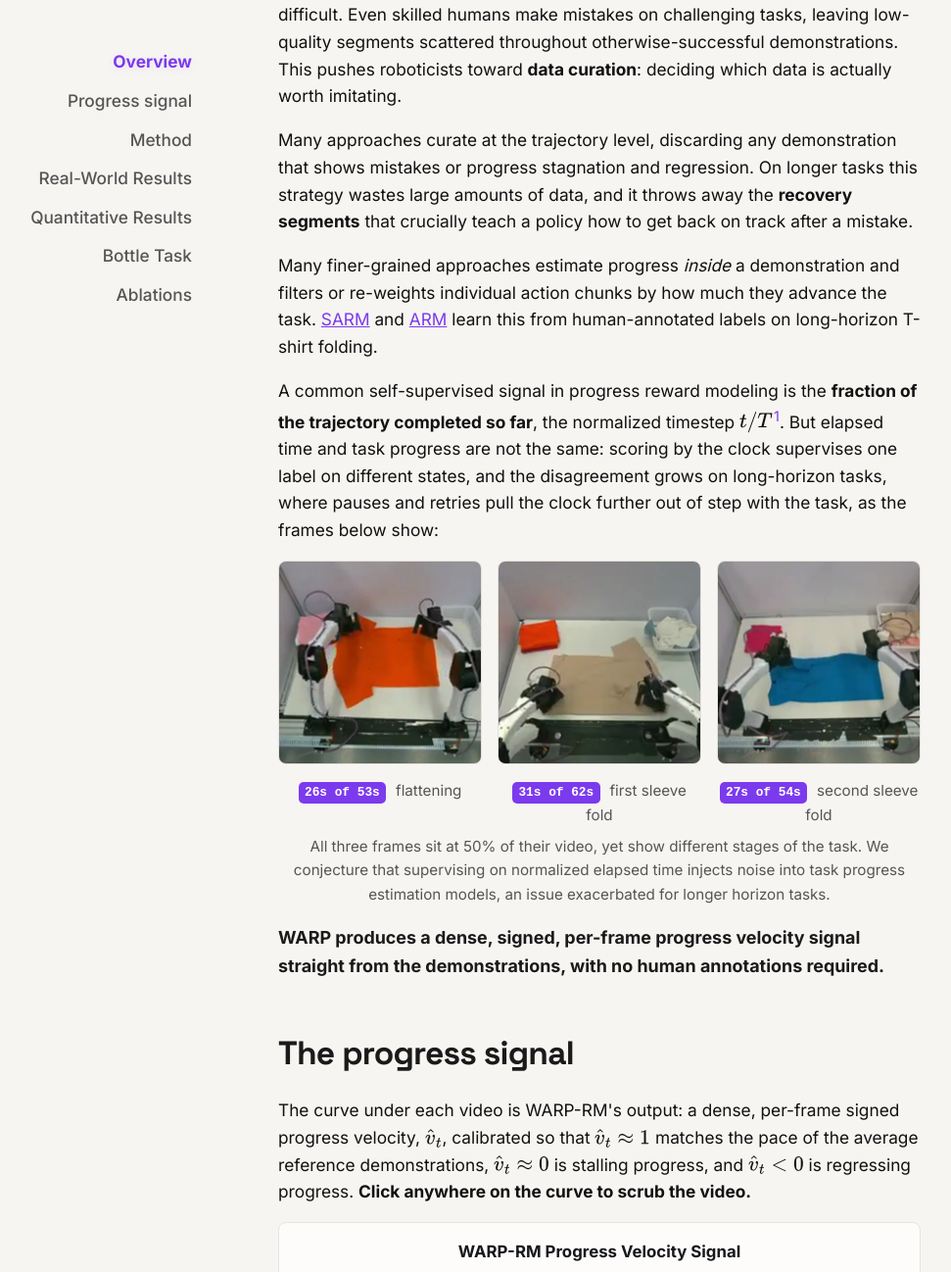
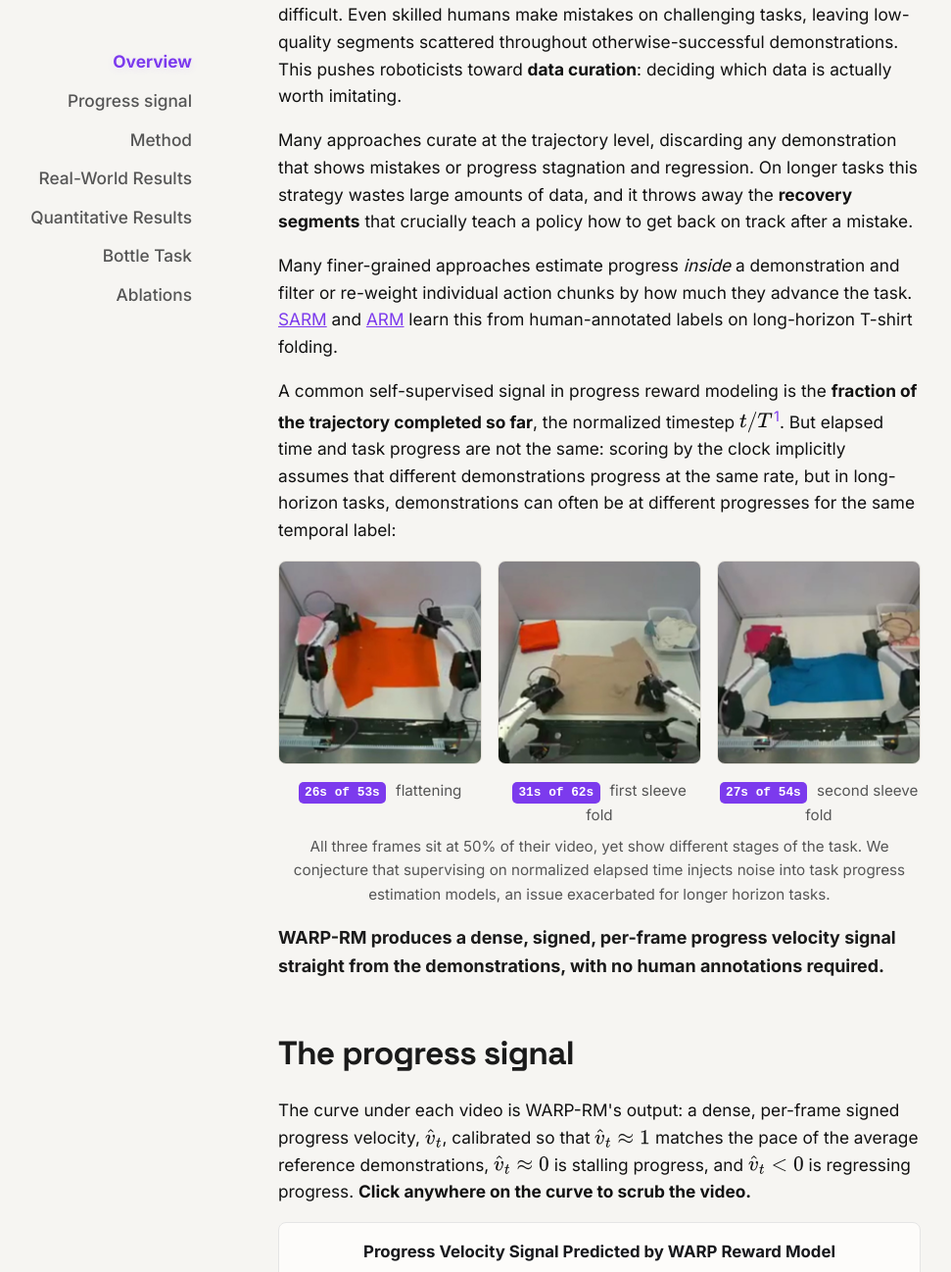
Before and after one commit to uynitsuj/uynitsuj.github.io, a Jekyll site: the page warp-rm/index.html, which Jekyll copies as it is, in a window 1280 px wide and 1400 px high, scrolled down 1287 px, cut to the strip 0-1298 px from the top of the window. Shown: the whole strip at 98% size, without its empty margins (28-999 px from the left). Built offline with Jekyll 4.4.1, drawn with Linux system fonts in a browser that asks for light colours; some of the changed text lies outside the part shown.

Commit message:
project page nits

```diff
--- a/_includes/social-links.html
+++ b/_includes/social-links.html
@@ -19,8 +19,8 @@
     {% endif %}
     {% if author.google-scholar %}<li><a href="https://scholar.google.com/citations?user={{ author.google-scholar }}" class="social-link-item"
         target="_blank"><i class="fa-brands fa-google-scholar"></i></a></li>{% endif %}
-    {% if author.twitter %}<li><a href="http://twitter.com/{{ author.twitter }}" class="social-link-item"
-        target="_blank"><i class="fa fa-fw fa-twitter"></i></a></li>{% endif %}
+    {% if author.twitter %}<li><a href="https://x.com/{{ author.twitter }}" class="social-link-item"
+        target="_blank"><i class="fa-brands fa-fw fa-x-twitter"></i></a></li>{% endif %}
     {% if author.spotify %}<li><a href="https://open.spotify.com/user/{{ author.spotify }}" class="social-link-item"
         target="_blank"><i class="fa fa-fw fa-spotify"></i></a></li>{% endif %}
     {% if author.facebook %}<li><a href="http://facebook.com/{{ author.facebook }}" class="social-link-item"
--- a/_layouts/home.html
+++ b/_layouts/home.html
@@ -682,8 +682,8 @@ hr.section-rule { border: none; border-top: 1px solid var(--border); margin: 0;
           </a>
           {% endif %}
           {% if site.owner.twitter %}
-          <a href="https://twitter.com/{{ site.owner.twitter }}" class="hero-cta" target="_blank">
-            <i class="fa fa-fw fa-twitter"></i>Twitter
+          <a href="https://x.com/{{ site.owner.twitter }}" class="hero-cta" target="_blank">
+            <i class="fa-brands fa-fw fa-x-twitter"></i>X
           </a>
           {% endif %}
           {% if site.owner.linkedin %}
--- a/warp-rm/index.html
+++ b/warp-rm/index.html
@@ -714,7 +714,7 @@
         the <b>recovery segments</b> that crucially teach a policy how to get back on track after a mistake.
       </p>
       <p>
-        Many finer-grained approaches estimate progress <i>inside</i> a demonstration and filters or re-weights individual
+        Many finer-grained approaches estimate progress <i>inside</i> a demonstration and filter or re-weight individual
         action chunks by how much they advance the task.
         <a href="https://arxiv.org/abs/2509.25358" target="_blank" rel="noopener" style="color: var(--accent);">SARM</a>
         and <a href="https://arxiv.org/abs/2604.03037" target="_blank" rel="noopener" style="color: var(--accent);">ARM</a>
@@ -723,9 +723,9 @@
       <p>
         A common self-supervised signal in progress reward modeling is the <b>fraction of the trajectory completed so far</b>, the
         normalized timestep \(t/T\)<sup style="margin-left: 0.12em;"><a href="#fn-time" style="color: var(--accent); text-decoration: none;">1</a></sup>.
-        But elapsed time and task progress are not the same: scoring by the clock supervises one label on
-        different states, and the disagreement grows on long-horizon tasks, where pauses and retries pull the
-        clock further out of step with the task, as the frames below show:
+        But elapsed time and task progress are not the same: scoring by the clock implicitly assumes that
+        different demonstrations progress at the same rate, but in long-horizon tasks, demonstrations can
+        often be at different progresses for the same temporal label:
       </p>
 
       <div class="noise-row">
@@ -752,7 +752,7 @@
         <b>Click anywhere on the curve to scrub the video.</b>
       </p>
       <div class="inspector-wrap">
-        <div class="inspector-box-title">WARP-RM Progress Velocity Signal</div>
+        <div class="inspector-box-title">Progress Velocity Signal Predicted by WARP Reward Model</div>
         <div class="inspector-video-center">
           <video id="inspector-video" muted playsinline preload="auto"
                  src="media/inspector/ep6974.mp4#t=30"></video>
@@ -771,9 +771,9 @@
       </div>
 
       <div class="inspector-tabs" id="inspector-tabs">
-        <button class="inspector-tab active" data-ep="ep6974">Episode A &mdash; accidental drop</button>
-        <button class="inspector-tab" data-ep="ep6974_stag">Episode A &mdash; stalled progress</button>
-        <button class="inspector-tab" data-ep="ep6874">Episode B &mdash; fast and decisive</button>
+        <button class="inspector-tab active" data-ep="ep6974">Episode A: accidental drop</button>
+        <button class="inspector-tab" data-ep="ep6974_stag">Episode A: stalled progress</button>
+        <button class="inspector-tab" data-ep="ep6874">Episode B: fast and decisive</button>
       </div>
 
       <p class="inspector-caption-text">
```
Also changed, not shown: other parts of warp-rm/index.html (+2 -1 lines).
